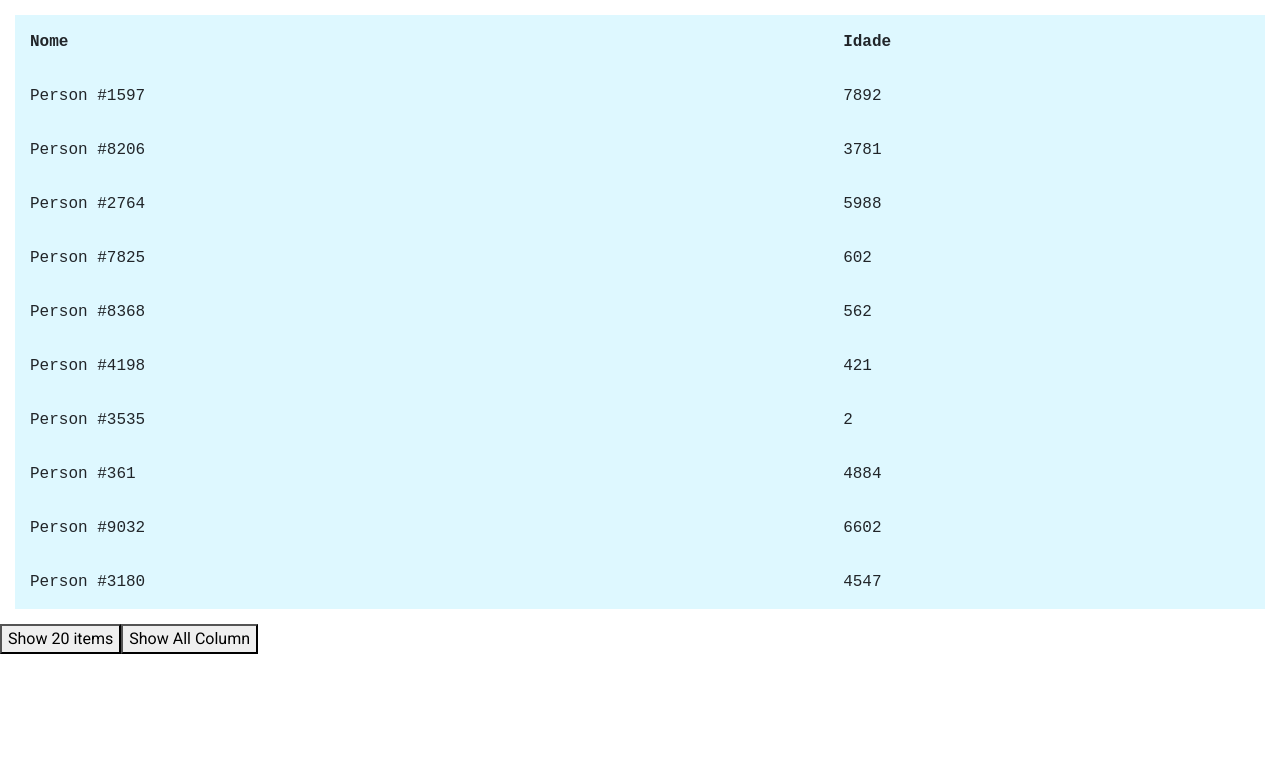
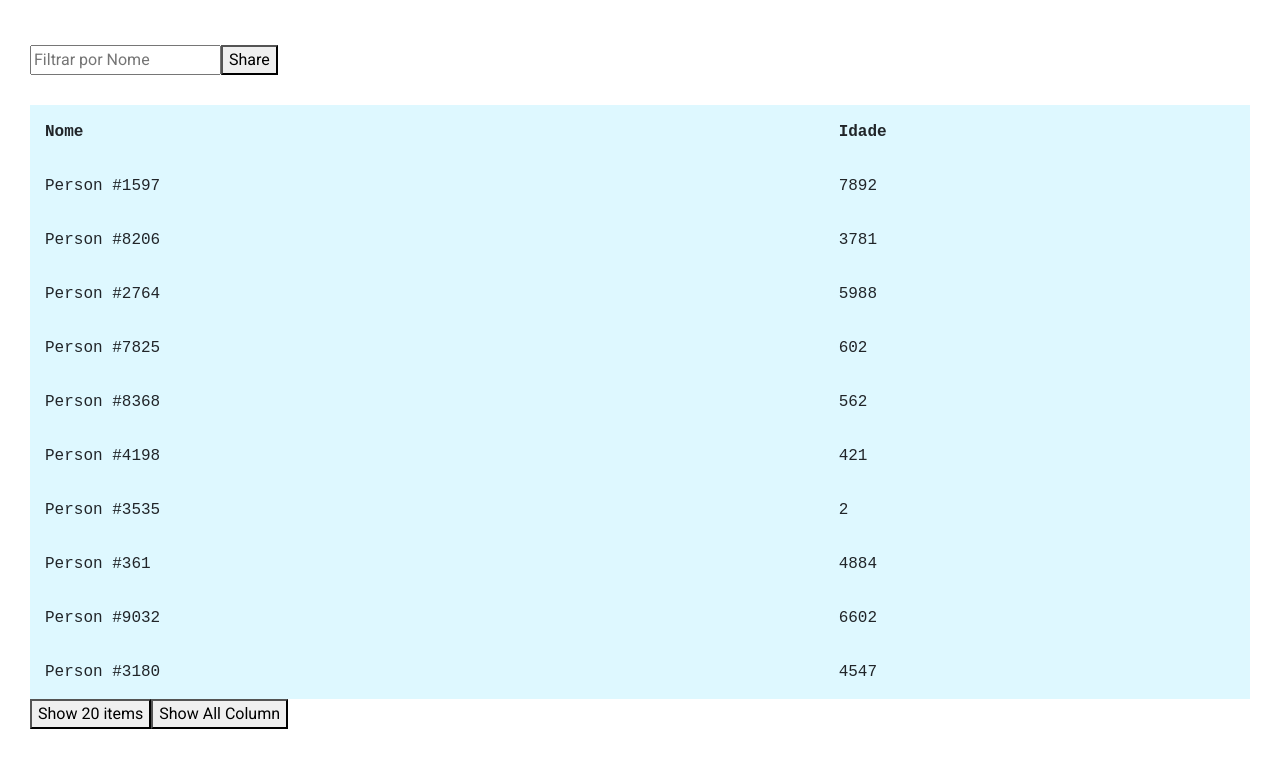
Before and after one commit to harleivicente/angular-scalable-tables, an Angular app: page / in a window 1280 px wide. Shown: the top 768 px of the page. Built offline with nearby package versions, Linux system fonts and the light colour scheme.

Commit message:
filtering

```diff
--- a/apps/treino/src/app/app.component.html
+++ b/apps/treino/src/app/app.component.html
@@ -5,6 +5,7 @@
 <ui-data-table
     [data]="tableData"
     [loading]="tableLoading"
+    (share)="share()"
     (filterUpdate)="filterUpdate($event)"
 >
 
--- a/apps/treino/src/app/app.component.ts
+++ b/apps/treino/src/app/app.component.ts
@@ -26,6 +26,10 @@ export class AppComponent implements OnInit {
     this.updateTable(filter);
   }
 
+  share() {
+    alert('share')
+  }
+
   private updateTable(filter: PactoDataTableFilter) {
     this.tableLoading = true;
     this.mock.getPeople(filter).subscribe(result => {
--- a/apps/treino/src/app/app.module.ts
+++ b/apps/treino/src/app/app.module.ts
@@ -17,6 +17,7 @@ import { TableColumnDirective } from './table-column.directive';
 import { TableCellDirective } from './table-cell.directive';
 import { TableLoadingDirective } from './table-loading.directive';
 import { TableRowDirective } from './table-row.directive';
+import { ReactiveFormsModule } from '@angular/forms';
 
 @NgModule({
   declarations: [
@@ -36,6 +37,7 @@ import { TableRowDirective } from './table-row.directive';
   imports: [
     CommonModule,
     BrowserModule,
+    ReactiveFormsModule,
     BrowserAnimationsModule,
     CdkTableModule,
     MatSliderModule
--- a/apps/treino/src/app/data-table-state-manager.ts
+++ b/apps/treino/src/app/data-table-state-manager.ts
@@ -60,6 +60,8 @@ export class PactoDataTableStateManager<T> {
         const {
             totalPages,
             data,
+            columnVisibility,
+            loading,
             ...filter
         } = this.state;
         return filter;
--- a/apps/treino/src/app/data-table/data-table.component.html
+++ b/apps/treino/src/app/data-table/data-table.component.html
@@ -1,3 +1,12 @@
+
+
+<div class="header">
+
+    <input type="text" placeholder="Filtrar por Nome" [formControl]="filterInputFc" />
+
+    <button (click)="share.emit()"> Share </button>
+
+</div>
 
 <table
     uiDataTable
@@ -6,7 +15,6 @@
     [rowTemplate]="rowTemplate"
     [stateManager]="stateManager"
 >
-
 </table>
 
 <button (click)="show20()"> Show 20 items </button>
--- a/apps/treino/src/app/data-table/data-table.component.scss
+++ b/apps/treino/src/app/data-table/data-table.component.scss
@@ -1,8 +1,17 @@
+
+ui-data-table {
+    display: block;
+    padding: 30px;
+}
+
+.header {
+    margin: 15px 0px 30px;
+}
 
 table {
     margin: 0px;
-    width: calc(100% - 30px);
-    margin: 15px;
+    width: calc(100%);
+    // margin: 15px;
     background-color: #def8ff;
     border-spacing: 0px;
     font-family: 'Courier New', Courier, monospace;
--- a/apps/treino/src/app/data-table/data-table.component.ts
+++ b/apps/treino/src/app/data-table/data-table.component.ts
@@ -1,8 +1,15 @@
 import { AfterViewInit, Component, ContentChild, ContentChildren, EventEmitter, Input, OnChanges, OnInit, Output, QueryList, SimpleChanges, ViewChild, ViewEncapsulation } from '@angular/core';
+import { FormControl } from '@angular/forms';
 import { PactoDataTableFilter, PactoDataTableResult, PactoDataTableState, PactoDataTableStateManager } from '../data-table-state-manager';
 import { TableColumnDirective } from '../table-column.directive';
 import { TableLoadingDirective } from '../table-loading.directive';
 import { TableRowDirective } from '../table-row.directive';
+import { debounceTime } from 'rxjs/operators';
+
+
+export interface TreinoTableFilter extends PactoDataTableFilter {
+  textFilter?: string;
+}
 
 @Component({
   selector: 'ui-data-table',
@@ -18,16 +25,36 @@ export class DataTableComponent<T> implements OnInit, OnChanges {
 
   @Input() loading: boolean;
   @Input() data: PactoDataTableResult<T>;
-  @Output() filterUpdate: EventEmitter<PactoDataTableFilter> = new EventEmitter();
+
+  @Output() filterUpdate: EventEmitter<TreinoTableFilter> = new EventEmitter();
+  @Output() share: EventEmitter<boolean> = new EventEmitter();
+
+
+  filterInputFc: FormControl = new FormControl();
+
 
   constructor(
     public stateManager: PactoDataTableStateManager<any>
   ) {}
 
   ngOnInit() {
-    this.stateManager.update$.subscribe($event => {
-      this.filterUpdate.emit($event);
+
+    this.stateManager.update$.subscribe((filter: PactoDataTableFilter) => {
+      this.filterUpdate.emit({
+        ...filter,
+        textFilter: this.filterInputFc.value
+      });
     })
+
+    this.filterInputFc.valueChanges.pipe(
+      debounceTime(300)
+    ).subscribe(textFilter => {
+      this.filterUpdate.emit({
+        ...this.stateManager.getCurrentFilter(),
+        textFilter
+      });
+    });
+
   }
 
   ngOnChanges(changes: SimpleChanges): void {
```
